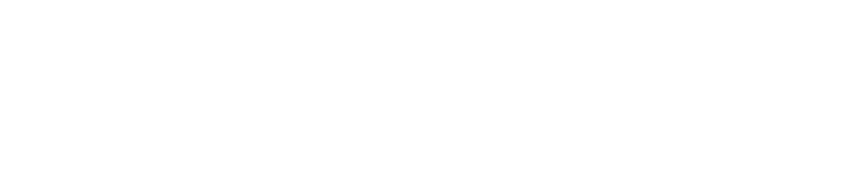
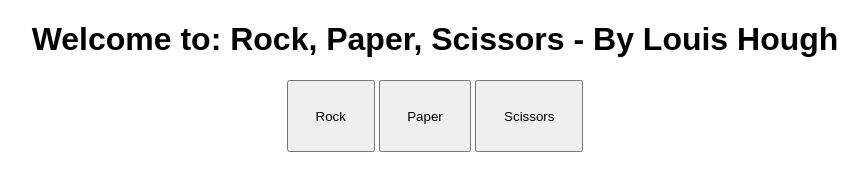
Before and after one commit to LHUF/rock-paper-scissors-2, a plain HTML site: page index.html in a window 1280 px wide. Shown: the whole page, without its empty margins (205-1073 px from the left). Drawn offline with Linux system fonts and the light colour scheme.

Commit message:
adding play-choice buttons and relevant styling

```diff
--- a/index.html
+++ b/index.html
@@ -5,6 +5,11 @@
 
 <body>
 
+    <h1 id="title">Welcome to: Rock, Paper, Scissors - By Louis Hough</h1>
+
+    <button id="rock" class="selectionButtons">Rock</button>
+    <button id="paper" class="selectionButtons">Paper</button>
+    <button id="scissors" class="selectionButtons">Scissors</button>
 
 <script src="script.js"></script>
 </body>
--- a/styles.css
+++ b/styles.css
@@ -0,0 +1,11 @@
+#title {
+    font-family: Arial, Helvetica, sans-serif;
+}
+
+.selectionButtons {
+    padding: 2em;
+}
+
+body {
+    text-align: center;
+}
```
